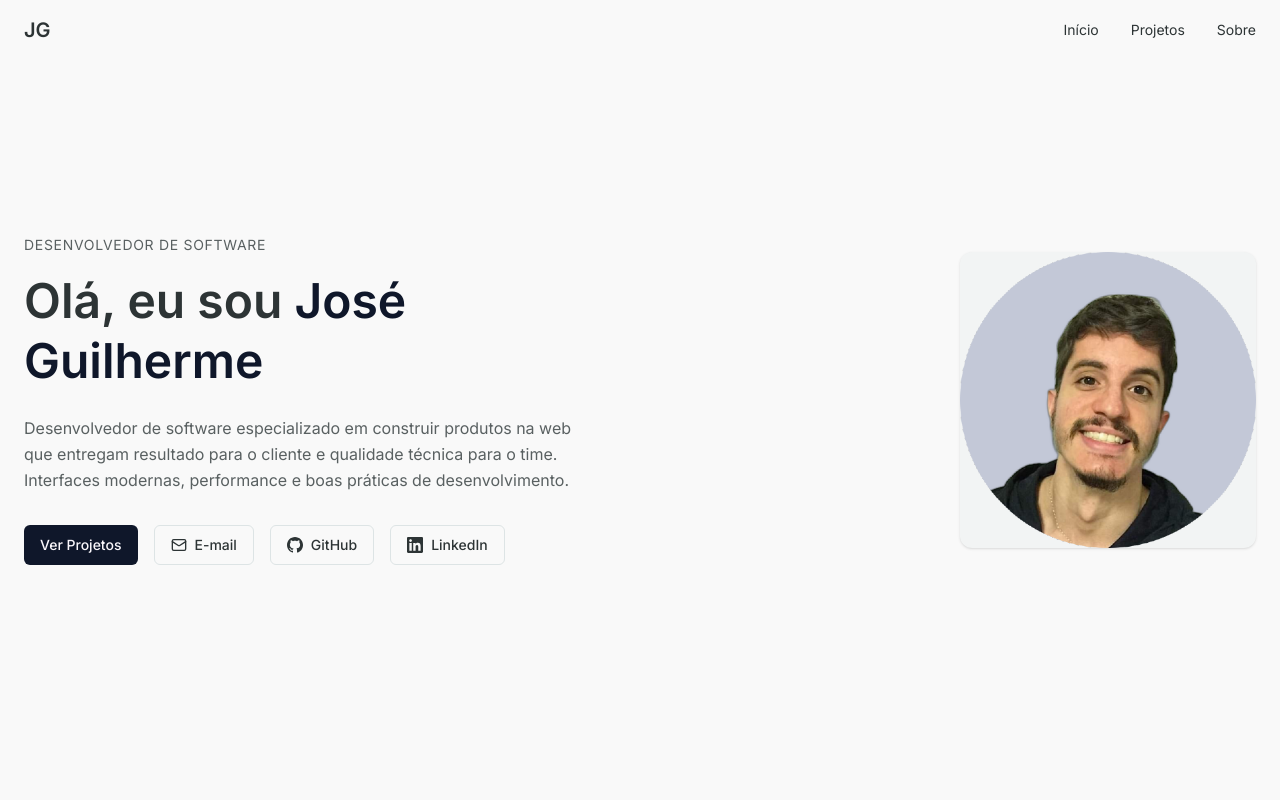
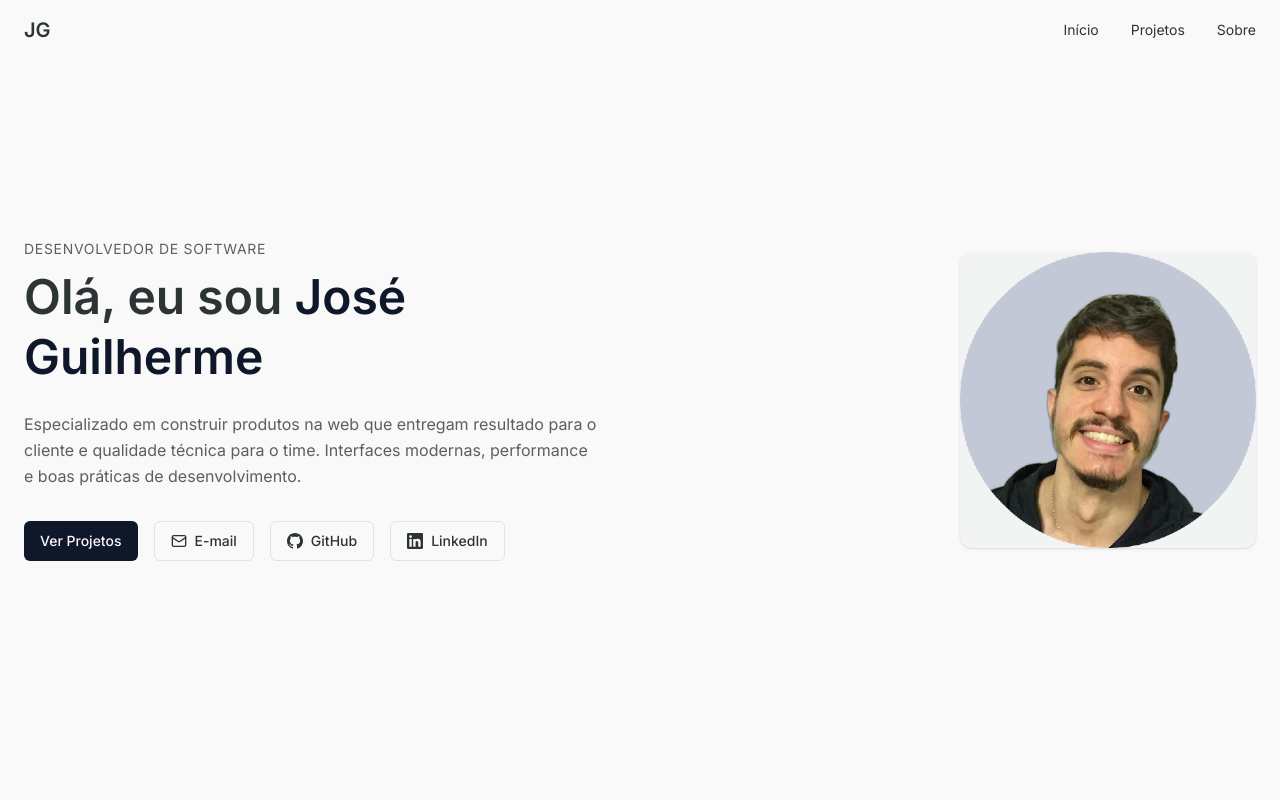
Before and after one commit to zehguilherme/portfolio, a Next.js app: page / in a window 1280 px wide. Shown: the top 800 px of the page. Built offline with nearby package versions, Linux system fonts and the light colour scheme.

Commit message:
style(hero): update role display and improve accessibility
* Change role display to a span for better styling
* Add aria-labels to GitHub and LinkedIn links for improved accessibility
* Refine personal description for clarity

```diff
--- a/components/hero.tsx
+++ b/components/hero.tsx
@@ -28,11 +28,10 @@ export default function Hero() {
       <div className="mx-auto w-full max-w-7xl px-6 py-32">
         <div className="grid grid-cols-1 items-center gap-12 lg:grid-cols-2">
           <div className="flex flex-col items-start">
-            <p className="text-muted-foreground mb-4 text-sm tracking-wider uppercase">
-              {PERSONAL_INFO.role}
-            </p>
-
             <h1 className="mb-6 text-5xl leading-tight font-semibold">
+              <span className="text-muted-foreground mb-2 block text-sm font-normal tracking-wider uppercase">
+                {PERSONAL_INFO.role}
+              </span>
               Olá, eu sou{' '}
               <span className="text-primary">{PERSONAL_INFO.name}</span>
             </h1>
@@ -61,6 +60,7 @@ export default function Hero() {
                   href={PERSONAL_INFO.github}
                   target="_blank"
                   rel="noopener noreferrer"
+                  aria-label="Visitar perfil no GitHub (abre em nova aba)"
                 >
                   <GithubIcon className="mr-2 h-4 w-4" />
                   GitHub
@@ -72,6 +72,7 @@ export default function Hero() {
                   href={PERSONAL_INFO.linkedin}
                   target="_blank"
                   rel="noopener noreferrer"
+                  aria-label="Visitar perfil no LinkedIn (abre em nova aba)"
                 >
                   <LinkedInIcon className="mr-2 h-4 w-4" />
                   LinkedIn
--- a/lib/constants.ts
+++ b/lib/constants.ts
@@ -2,7 +2,7 @@ export const PERSONAL_INFO = {
   name: 'José Guilherme',
   role: 'Desenvolvedor de Software',
   description:
-    'Desenvolvedor de software especializado em construir produtos na web que entregam resultado para o cliente e qualidade técnica para o time. Interfaces modernas, performance e boas práticas de desenvolvimento.',
+    'Especializado em construir produtos na web que entregam resultado para o cliente e qualidade técnica para o time. Interfaces modernas, performance e boas práticas de desenvolvimento.',
   email: 'jgtomaine@hotmail.com',
   github: 'https://github.com/zehguilherme',
   linkedin:
```
